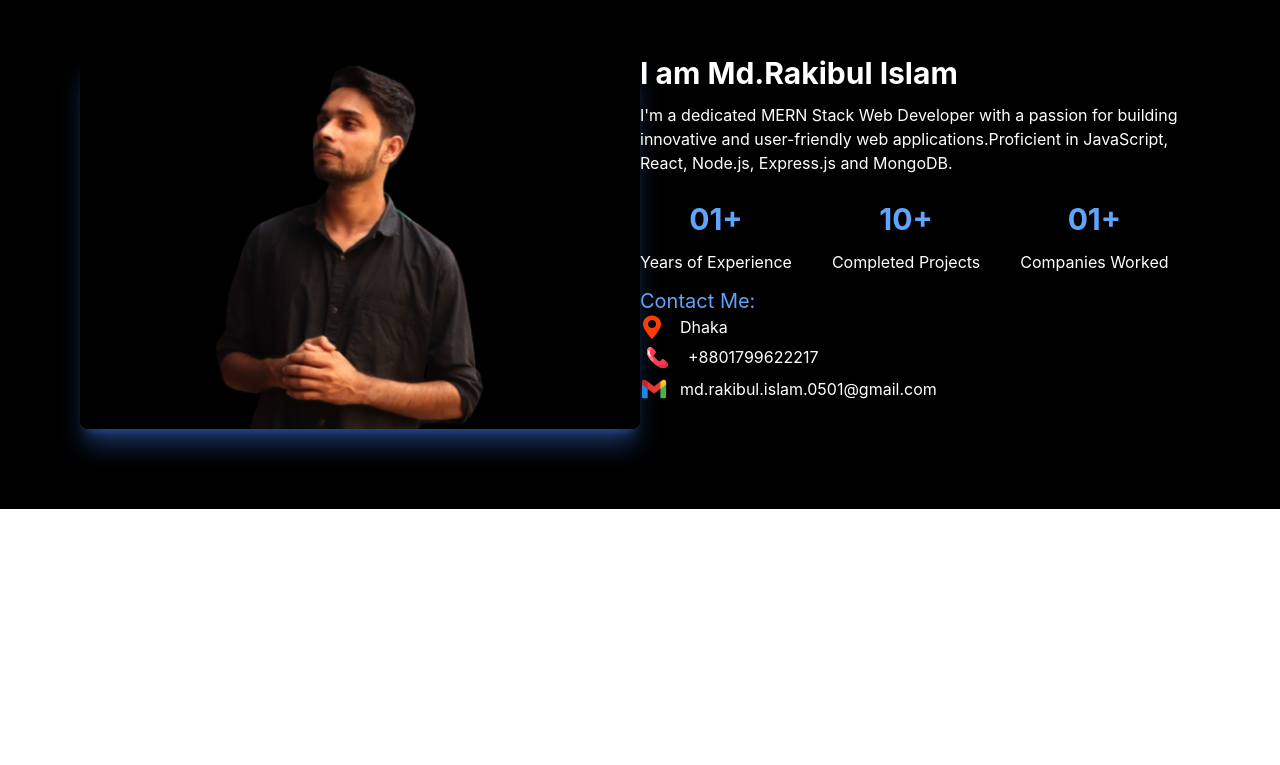
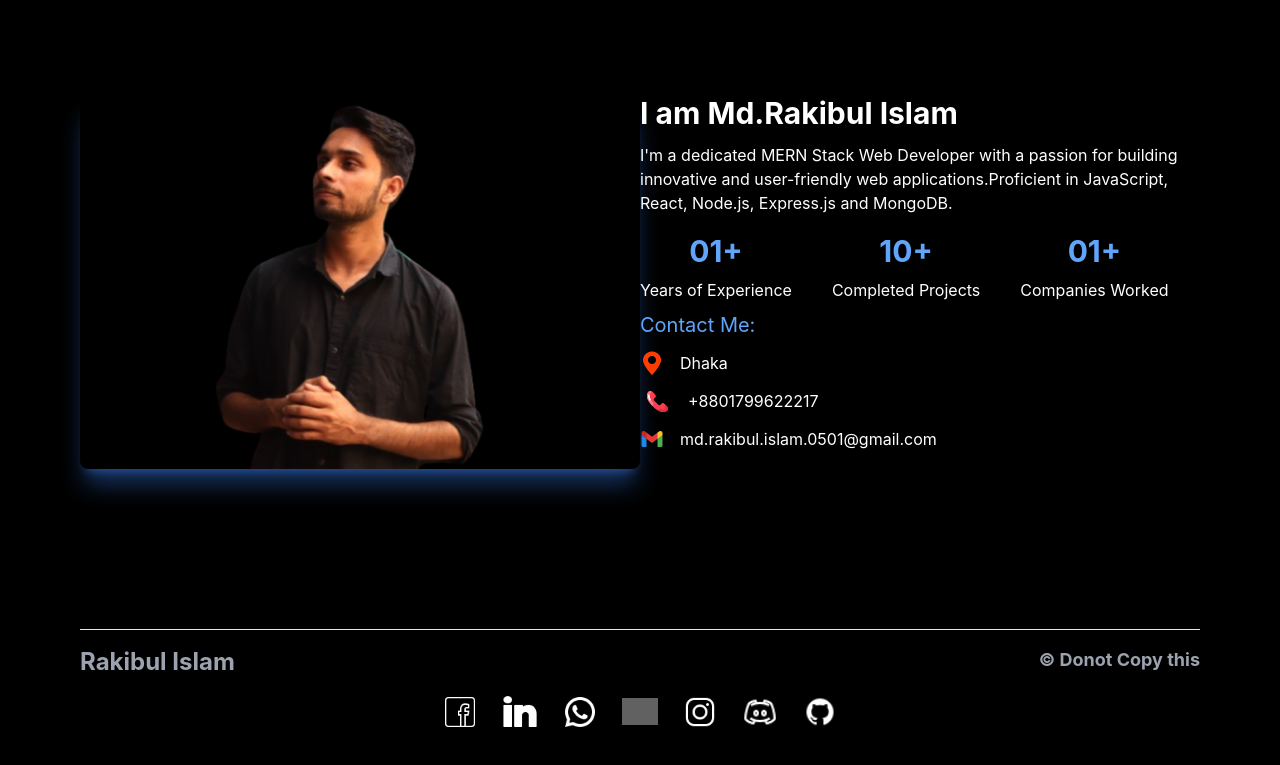
Before and after one commit to Flocky05/RakibulIslam, a React (Vite) app: page / in a window 1280 px wide. Shown: the part 937-1702 px from the top of the page. Before the commit the page ends 1446 px from the top, so only its background shows below. Built offline with nearby package versions, Linux system fonts and the light colour scheme; grey boxes are pictures that could not be loaded.

Commit message:
added footer section

```diff
--- /dev/null
+++ b/src/component/Footer/Footer.jsx
@@ -0,0 +1,33 @@
+
+import facebook from "../../assets/contact/facebook-50.png"
+import linkedin from "../../assets/contact/linkedin-50.png"
+import whatsapp from "../../assets/contact/whatsapp-48.png"
+import telegram from "../../assets/contact/telegram.png"
+import discord from "../../assets/contact/discord-32.png"
+import instagram from "../../assets/contact/instagram-48.png"
+import github from "../../assets/contact/github-32.png"
+import { Link } from "react-router-dom"
+const Footer = () => {
+    return (
+        <div className="p-20">
+            <hr className="p-2"/>
+            <div className="flex justify-between">
+                <h2 className="text-2xl font-bold text-gray-400 hover:text-white">Rakibul Islam</h2>
+                <div>
+                    <h2 className="text-lg font-bold text-gray-400 hover:text-white" > © Donot Copy this</h2>
+                </div>
+            </div>
+            <div className="flex gap-6 items-center justify-center p-4 ">
+                        <Link to="https://www.facebook.com/rakibulislam2527" target="_blank"><img className="invert hover:shadow-xl shadow-white w-9" src={facebook} alt="" /></Link>
+                        <Link to="https://www.linkedin.com/in/rakibulislam2527/" target="_blank"><img className="invert hover:shadow-xl shadow-gray-400 w-9" src={linkedin} alt="" /></Link>
+                        <Link to="/"><img className="invert hover:shadow-lg shadow-gray-400 w-9" src={whatsapp} alt="" /></Link>
+                        <Link to="/"><img className="invert hover:shadow-lg shadow-gray-400 w-9" src={telegram} alt="" /></Link>
+                        <Link to="https://www.instagram.com/rakibul_01islam/" target="_blank"><img className="invert hover:shadow-lg shadow-gray-400 w-9" src={instagram} alt="" /></Link>
+                        <Link to="" target="_blank"><img className="invert hover:shadow-lg shadow-gray-400 w-9" src={discord} alt="" /></Link>
+                        <Link to="https://github.com/Flocky05" target="_blank"><img className="invert hover:shadow-xl shadow-gray-400 w-9" src={github} alt="" /></Link>
+                    </div>
+        </div>
+    );
+};
+
+export default Footer;
--- a/src/component/Home/Home.jsx
+++ b/src/component/Home/Home.jsx
@@ -1,5 +1,6 @@
 
 import img from "../../assets/images/home.jpeg"
+import Footer from "../Footer/Footer";
 import Profile from "../Profile/Profile";
 const Home = () => {
     const newTab=url=>{
@@ -22,6 +23,7 @@ const Home = () => {
             </div>
             <div>
                 <Profile></Profile>
+                <Footer></Footer>
             </div>
         </div>
     );
--- a/src/component/Profile/Profile.jsx
+++ b/src/component/Profile/Profile.jsx
@@ -4,11 +4,11 @@ import phone from "../../assets/profile/phone-64.png"
 import gmail from "../../assets/profile/gmail-48.png"
 const Profile = () => {
     return (
-        <div className="p-20 grid grid-cols-2">
+        <div className="p-20 grid grid-cols-1 lg:grid-cols-2 mt-10">
             <div>
                 <img className="shadow-xl shadow-blue-500/40 hover:shadow-gray-400 duration-700 ease-in-out rounded-lg" src={profile} alt="" />
             </div>
-            <div className="grid grid-cols-1">
+            <div className="grid grid-cols-1 mt-10 lg:mt-0">
                 <div>
                     <h2 className="text-3xl font-bold">I am Md.Rakibul Islam</h2>
                     <p className="mt-3">I'm a dedicated MERN Stack Web Developer with a passion for building innovative and user-friendly web applications.Proficient in JavaScript, React, Node.js, Express.js and MongoDB.</p>
@@ -29,17 +29,17 @@ const Profile = () => {
                 </div>
                 <div>
                     <h2 className="text-xl  text-blue-400">Contact Me: </h2>
-                    <div>
-                        <div className="flex items-center gap-4">
+                    <div className="mt-3">
+                        <div className="flex items-center gap-4 mt-2">
                             <img className="w-6" src={location} alt="" />
                             <p>Dhaka</p>
                         </div>
-                        <div className="flex items-center gap-3">
+                        <div className="flex items-center gap-3 mt-2">
                             <img className="w-9" src={phone} alt="" />
                             <p>+8801799622217</p>
                         </div>
-                        <div className="flex items-center gap-3">
-                            <img className="w-7" src={gmail} alt="" />
+                        <div className="flex items-center gap-4 mt-2">
+                            <img className="w-6" src={gmail} alt="" />
                             <p>md.rakibul.islam.0501@gmail.com</p>
                         </div>
                     </div>
```
